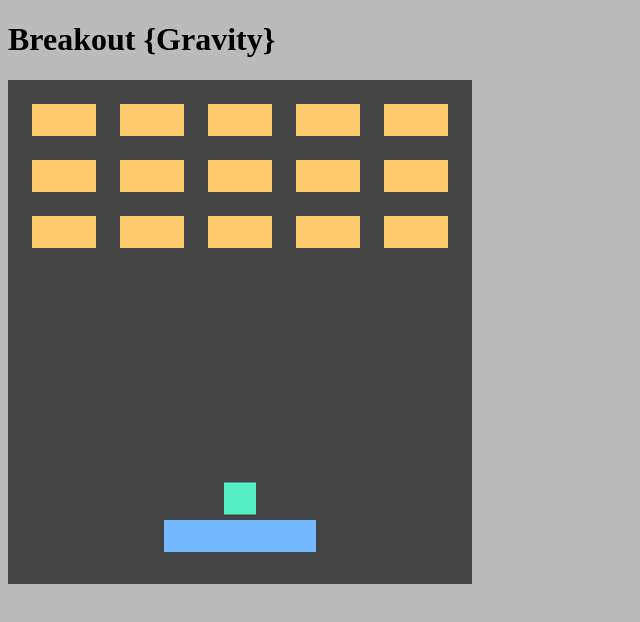
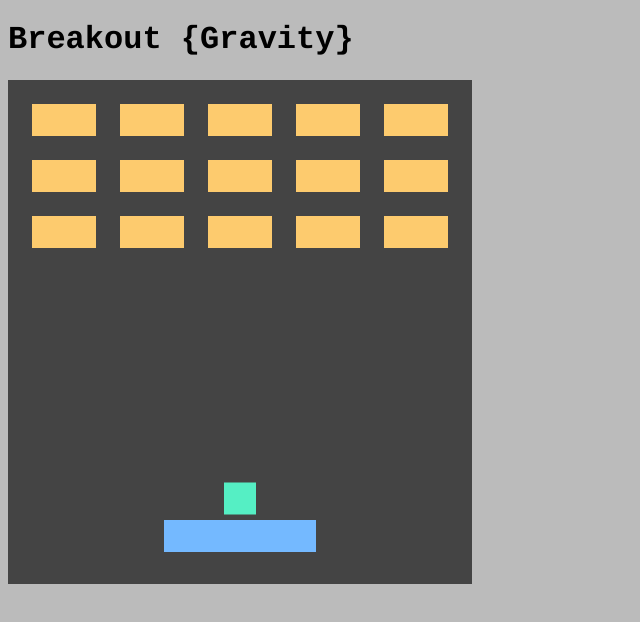
Before and after one commit to lkdjiin/breakout-gravity, a plain HTML site: page index.html in a window 1280 px wide. Shown: the whole page, without its empty margins (0-640 px from the left). Drawn offline with Linux system fonts and the light colour scheme; animation ran at ten frames a second.

Commit message:
Use courier font

```diff
--- a/css/main.css
+++ b/css/main.css
@@ -1,3 +1,4 @@
 body {
   background-color: #bbb;
+  font-family: "courier";
 }
```
